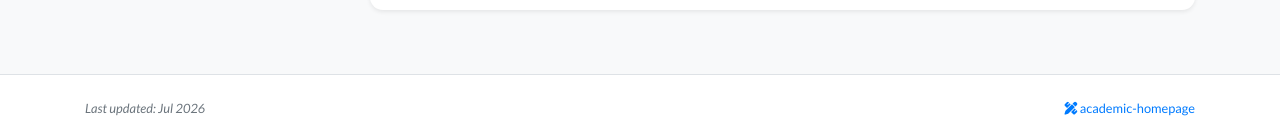
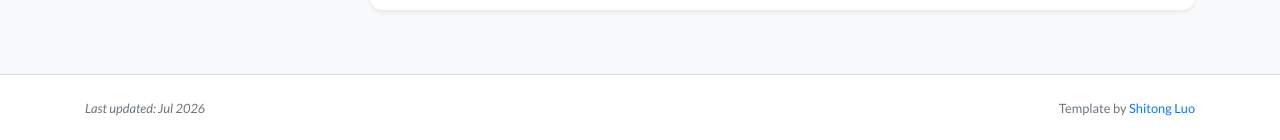
Before and after one commit to rakibul72/rakibul72.github.io, a Jekyll site: the page built from index.html, in a window 1280 px wide and 900 px high, scrolled down 853 px. Shown: the part 757-897 px from the top of the window. Built offline with Jekyll 4.4.1, drawn with Linux system fonts in a browser that asks for light colours; nearby versions of some CDN libraries; a style sheet for code colours, icons or effects is not loaded.

Commit message:
Update footer text in display.yml

```diff
--- a/_data/display.yml
+++ b/_data/display.yml
@@ -7,4 +7,4 @@ homepage:
 # Feel free to replace the footer text if you would like to, but I will greatly appreciate it
 # if you keep the link to the template so that more people can benefit from it. Thanks!
 footer_text: >-
-  <a href="https://github.com/luost26/academic-homepage" target="_blank"><i class="fas fa-pencil-ruler"></i> academic-homepage</a>
+  Template by <a href="https://luost.me/" target="_blank"> Shitong Luo</a>
```
